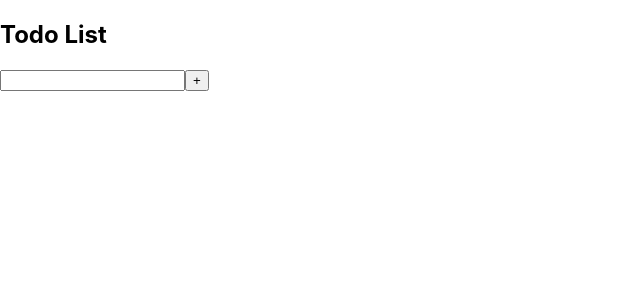
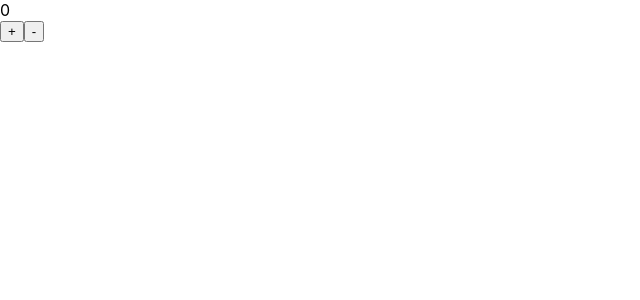
Before and after one commit to obeybook/react-study, a React (Create React App) app: page / in a window 1280 px wide. Shown: the top 300 px of the page, without its empty margins (0-640 px from the left). Built offline with nearby package versions, Linux system fonts and the light colour scheme.

Commit message:
어제 했던거

```diff
--- a/src/App.js
+++ b/src/App.js
@@ -1,19 +1,30 @@
 import React, {Component} from 'react';
+import Learn1 from './practice/learn1';
 // import PracticeCounter from './practice/PracticeCounter';
 // import MyName from './MyName';
 // import Counter from './Counter';
 // import InputExample from './inputExample';
 // import PracticeInputExample from './practice/PracticeInputExample';
 
-import TodoListHeader from './practice/TodoList/TodoListHeader';
-import TodoList from './practice/TodoList/TodoList';
-import TodoListInert from './practice/TodoList/TodoListInert';
+// import TodoListHeader from './practice/TodoList/TodoListHeader';
+// import TodoList from './practice/TodoList/TodoList';
+// import TodoListInert from './practice/TodoList/TodoListInert';
 
 // import PracticeArrayForm from './practice/PracticeArray/PracticeArrayForm';
 // import PracticeArrayInfoList from './practice/PracticeArray/PracticeArrayInfoList';
+
 import './App.css'
 
 class App extends Component{
+  render(){
+    return (
+      <>
+        <Learn1 />
+      </>
+    )
+  }
+
+
   // id = 2
   // state = {
   //   information : [
@@ -84,30 +95,30 @@ class App extends Component{
 
 
 
-  state = {
-      todoList : [
-      ]
-  }
-  handleCreate = (list) => {
-    const { todoList } = this.state;
-    this.setState({
-      todoList : todoList.concat({
-        key : todoList.length,
-        name : list.todo
-      })
-    })
-  }
+  // state = {
+  //     todoList : [
+  //     ]
+  // }
+  // handleCreate = (list) => {
+  //   const { todoList } = this.state;
+  //   this.setState({
+  //     todoList : todoList.concat({
+  //       key : todoList.length,
+  //       name : list.todo
+  //     })
+  //   })
+  // }
 
-  render(){
-    const { todoList } = this.state;
-    return (
-      <>
-        <TodoListHeader />
-        <TodoList data={todoList}/>
-        <TodoListInert onCreate={this.handleCreate}/>
-      </>
-    );
-  }
+  // render(){
+  //   const { todoList } = this.state;
+  //   return (
+  //     <>
+  //       <TodoListHeader />
+  //       <TodoList data={todoList}/>
+  //       <TodoListInert onCreate={this.handleCreate}/>
+  //     </>
+  //   );
+  // }
 
 }
 
--- /dev/null
+++ b/src/practice/learn1.js
@@ -0,0 +1,43 @@
+import React, { Component } from 'react';
+
+class Learn1 extends Component{
+    constructor(props){
+        super(props);
+        this.state = {
+            cnt : 0
+        }
+        this.plus = this.plus.bind(this)
+        this.minus = this.minus.bind(this)
+    }
+
+    // state = {
+    //     cnt : 0
+    // }
+
+    plus() {
+        const { cnt } = this.state;
+        this.setState({
+            cnt : cnt + 1
+        })
+    }
+
+    minus() {
+        const { cnt } = this.state;
+        this.setState({
+            cnt : cnt - 1
+        })
+    }
+
+    render(){
+        const { cnt } = this.state
+        return (
+            <>
+                <div>{cnt}</div>
+                <button onClick={this.plus}>+</button>
+                <button onClick={this.minus}>-</button>
+            </>
+        )
+    }
+}
+
+export default Learn1
```
